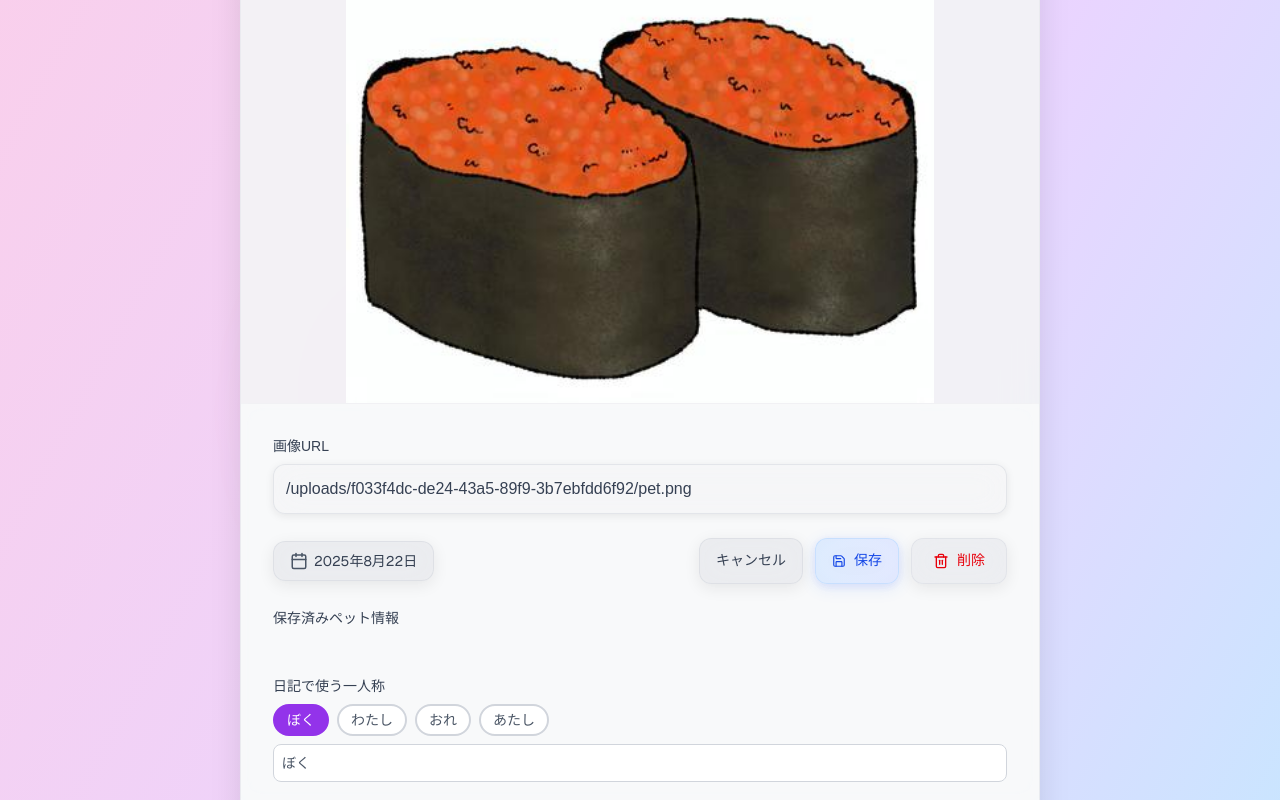
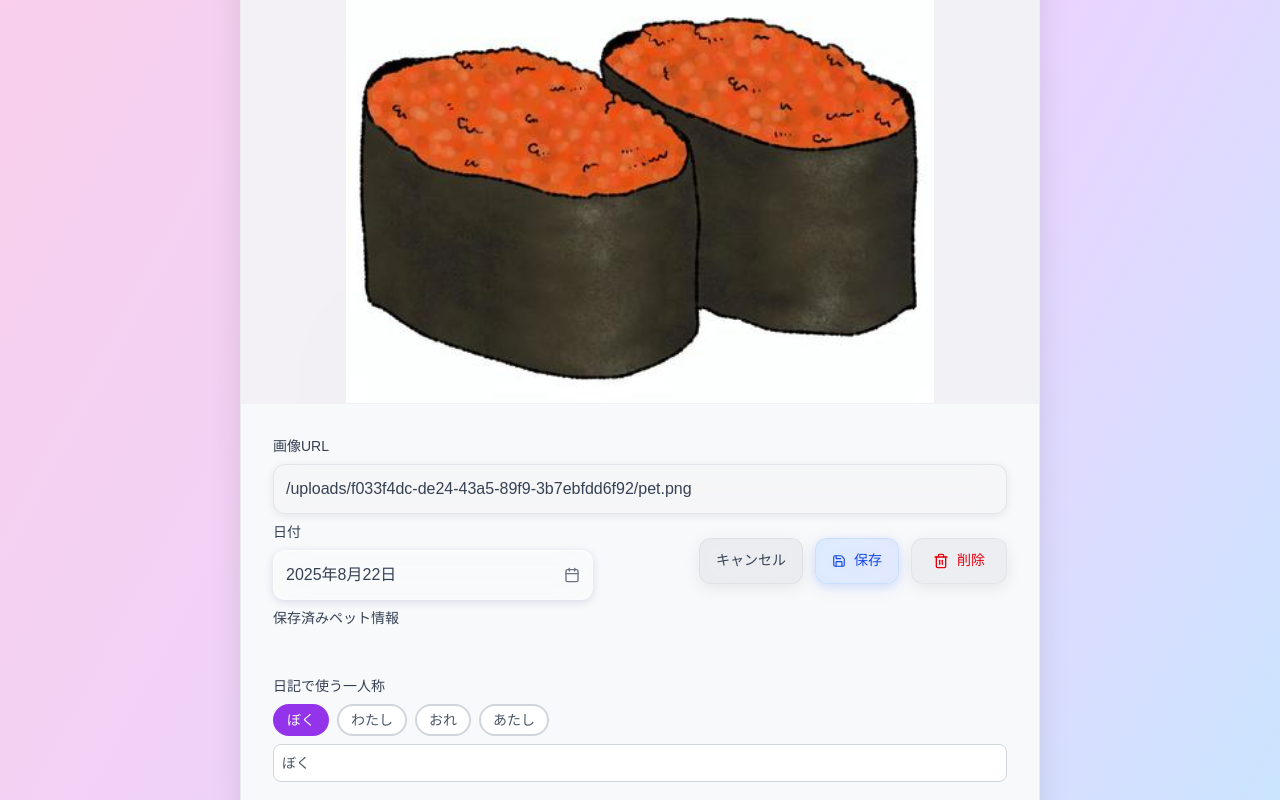
Before and after one commit to Aid-On/next-pet-diary, a Next.js app: page /030ed322-5bac-4adc-b1fc-16ab7660b46b/edit in a window 1280 px wide. Shown: the part 374-1174 px from the top of the page. Built offline with nearby package versions, Linux system fonts and the light colour scheme.

Commit message:
カレンダーUIを追加

```diff
--- a/data/items.json
+++ b/data/items.json
@@ -50,5 +50,15 @@
     "content": "あちし、ユキ。今日は新しい匂いを追いかけてお部屋をぴょんぴょん。休憩に、白いつるんのお水の入れものを見つけて、くんくんしてから、つめたいのをこくん。ルビーみたいなおめめに光がきらっと入って、胸までしゃんとしたよ。みどりのマットは足がすべらなくて、ふわふわの体がうれしそうに揺れる。牧草のほそい葉っぱが一本ころんと落ちてて、あちしのお口に「またあとでね」って合図したみたい。耳をぺたんとしてもう一口のんだら、もこもこクッションに顔をうずめて小さく休憩。あちしを見守ってくれる人の気配がするたび、こころがぽかぽか。いっぱい遊んで、ちゃんと飲んで、今日もごきげんな一日。",
     "petCharacteristics": "・好奇心旺盛\n・活発\n・ふわふわ\n・目がルビーみたい",
     "firstPersonPronoun": "あちし"
+  },
+  {
+    "id": "5c4349c7-43e7-49b8-b7c1-f2250d517843",
+    "authour": "おぐま",
+    "petName": "おぐま",
+    "imageUrl": "/uploads/cb441164-beb7-4367-b6db-98e39dceabf0/pet.jpg",
+    "createdAt": "2025-08-31T11:37:27.815Z",
+    "content": "ぼく、おぐま。今日は黒いスーツに赤いネクタイで、まるっと座って飼い主を待った。かっこいい格好をすると、背すじがしゃんとする。けれど、お昼を過ぎたあたりからお腹がぐうっと鳴いて、いつものクセでソワソワ。暴れたくなる前に、深呼吸して両手をぎゅっと握ってがまんした。帰ってきた飼い主が「はま寿司食べたよ」って笑って教えてくれて、頭の中にシャリの音と香りがひろがった。いい子に待てたごほうびに、ぼくは温かいごはんを少しもらって、心まで満たされた。丸い体でちょこんと正面を向いて、写真も上手に撮ってもらえた。撫でてもらうと鼓動がおだやかになる。見てくれて名前を呼んでくれて、ありがとう。明日もちゃんとお腹の声に耳をすませる練習をしよう。",
+    "petCharacteristics": "お腹がすいたら暴れる、ヒト",
+    "firstPersonPronoun": "ぼく"
   }
 ]
--- a/src/app/[id]/edit/page.tsx
+++ b/src/app/[id]/edit/page.tsx
@@ -15,6 +15,7 @@ import GlassCard from '@/components/GlassCard';
 import GlassTag from '@/components/GlassTag';
 import GlassInput from '@/components/GlassInput';
 import GlassTextarea from '@/components/GlassTextarea';
+import GlassDatePicker from '@/components/GlassDatePicker';
 
 export default function PetEditPage() {
   const params = useParams();
@@ -35,6 +36,7 @@ export default function PetEditPage() {
     petName: '',
     petCharacteristics: '',
     firstPersonPronoun: 'ぼく',
+    createdAt: new Date(),
   });
   // ペット情報保存チェック
   const [shouldSavePetInfo, setShouldSavePetInfo] = useState<boolean>(false);
@@ -143,6 +145,7 @@ export default function PetEditPage() {
         petName: data.petName || data.authour || '',
         petCharacteristics: data.petCharacteristics || '',
         firstPersonPronoun: data.firstPersonPronoun || 'ぼく',
+        createdAt: new Date(data.createdAt),
       });
       setLoading(false);
     } catch (err) {
@@ -181,7 +184,7 @@ export default function PetEditPage() {
           petName: editData.petName,
           petCharacteristics: editData.petCharacteristics,
           firstPersonPronoun: editData.firstPersonPronoun,
-          createdAt: diaryEntry.createdAt.toISOString(),
+          createdAt: editData.createdAt.toISOString(),
         }),
       });
 
@@ -323,9 +326,16 @@ export default function PetEditPage() {
               </div>
 
               <div className="w-full h-[46px] flex justify-between items-center mb-6">
-                <GlassTag icon={Calendar} variant="gray" className="h-[40px]">
-                  {formatDate(diaryEntry.createdAt)}
-                </GlassTag>
+                <div className="flex-1 max-w-xs">
+                  <label className="block text-sm font-medium text-gray-700 mb-2">
+                    日付
+                  </label>
+                  <GlassDatePicker
+                    value={editData.createdAt}
+                    onChange={(date) => setEditData({ ...editData, createdAt: date })}
+                    disabled={saving}
+                  />
+                </div>
                 <div className="flex space-x-3">
                   <Link href={`/${id}`}>
                     <GlassButton variant="secondary">
--- /dev/null
+++ b/src/components/GlassDatePicker.tsx
@@ -0,0 +1,183 @@
+'use client';
+
+import { useState, useRef, useEffect } from 'react';
+import { Calendar, ChevronLeft, ChevronRight } from 'lucide-react';
+
+interface GlassDatePickerProps {
+  value: Date;
+  onChange: (date: Date) => void;
+  disabled?: boolean;
+  placeholder?: string;
+}
+
+export default function GlassDatePicker({
+  value,
+  onChange,
+  disabled = false,
+  placeholder = "日付を選択"
+}: GlassDatePickerProps) {
+  const [isOpen, setIsOpen] = useState(false);
+  const [currentMonth, setCurrentMonth] = useState(new Date(value.getFullYear(), value.getMonth()));
+  const containerRef = useRef<HTMLDivElement>(null);
+
+  const formatDate = (date: Date): string => {
+    const year = date.getFullYear();
+    const month = date.getMonth() + 1;
+    const day = date.getDate();
+    return `${year}年${month}月${day}日`;
+  };
+
+  const getDaysInMonth = (date: Date) => {
+    const year = date.getFullYear();
+    const month = date.getMonth();
+    const firstDay = new Date(year, month, 1);
+    const lastDay = new Date(year, month + 1, 0);
+    const daysInMonth = lastDay.getDate();
+    const startDayOfWeek = firstDay.getDay();
+
+    const days: (Date | null)[] = [];
+
+    // 前月の空白日を追加
+    for (let i = 0; i < startDayOfWeek; i++) {
+      days.push(null);
+    }
+
+    // 当月の日付を追加
+    for (let day = 1; day <= daysInMonth; day++) {
+      days.push(new Date(year, month, day));
+    }
+
+    return days;
+  };
+
+  const handleDateClick = (date: Date) => {
+    onChange(date);
+    setIsOpen(false);
+  };
+
+  const goToPreviousMonth = () => {
+    setCurrentMonth(new Date(currentMonth.getFullYear(), currentMonth.getMonth() - 1));
+  };
+
+  const goToNextMonth = () => {
+    setCurrentMonth(new Date(currentMonth.getFullYear(), currentMonth.getMonth() + 1));
+  };
+
+  const isToday = (date: Date) => {
+    const today = new Date();
+    return date.toDateString() === today.toDateString();
+  };
+
+  const isSelected = (date: Date) => {
+    return date.toDateString() === value.toDateString();
+  };
+
+  // クリック外しで閉じる
+  useEffect(() => {
+    const handleClickOutside = (event: MouseEvent) => {
+      if (containerRef.current && !containerRef.current.contains(event.target as Node)) {
+        setIsOpen(false);
+      }
+    };
+
+    if (isOpen) {
+      document.addEventListener('mousedown', handleClickOutside);
+    }
+
+    return () => {
+      document.removeEventListener('mousedown', handleClickOutside);
+    };
+  }, [isOpen]);
+
+  const days = getDaysInMonth(currentMonth);
+  const monthName = currentMonth.toLocaleDateString('ja-JP', { year: 'numeric', month: 'long' });
+
+  return (
+    <div ref={containerRef} className="relative">
+      {/* 日付入力フィールド */}
+      <button
+        type="button"
+        onClick={() => !disabled && setIsOpen(!isOpen)}
+        disabled={disabled}
+        className="relative w-full p-3 bg-white/15 backdrop-blur-[15px] border border-white/30 rounded-[12px] text-gray-700 shadow-[0_2px_8px_0_rgba(31,38,135,0.15)] focus:bg-white/20 focus:border-white/50 focus:shadow-[0_4px_12px_0_rgba(31,38,135,0.25)] focus:outline-none transition-all duration-300 text-left flex items-center justify-between disabled:opacity-50 disabled:cursor-not-allowed"
+      >
+        <span>{formatDate(value)}</span>
+        <Calendar size={16} className="text-gray-500" />
+      </button>
+
+      {/* カレンダードロップダウン */}
+      {isOpen && (
+        <div className="absolute top-full left-0 mt-2 w-80 bg-white/25 backdrop-blur-2xl border border-white/30 rounded-2xl shadow-2xl z-50 p-4">
+          {/* ヘッダー */}
+          <div className="flex items-center justify-between mb-4">
+            <button
+              type="button"
+              onClick={goToPreviousMonth}
+              className="p-2 bg-white/20 backdrop-blur-md border border-white/30 rounded-full hover:bg-white/30 transition-all duration-200"
+            >
+              <ChevronLeft size={16} className="text-gray-700" />
+            </button>
+            <h3 className="text-lg font-semibold text-gray-800">{monthName}</h3>
+            <button
+              type="button"
+              onClick={goToNextMonth}
+              className="p-2 bg-white/20 backdrop-blur-md border border-white/30 rounded-full hover:bg-white/30 transition-all duration-200"
+            >
+              <ChevronRight size={16} className="text-gray-700" />
+            </button>
+          </div>
+
+          {/* 曜日ヘッダー */}
+          <div className="grid grid-cols-7 gap-1 mb-2">
+            {['日', '月', '火', '水', '木', '金', '土'].map((day, index) => (
+              <div
+                key={day}
+                className={`text-center text-xs font-medium py-2 ${
+                  index === 0 ? 'text-red-500' : index === 6 ? 'text-blue-500' : 'text-gray-600'
+                }`}
+              >
+                {day}
+              </div>
+            ))}
+          </div>
+
+          {/* 日付グリッド */}
+          <div className="grid grid-cols-7 gap-1">
+            {days.map((date, index) => (
+              <div key={index} className="aspect-square">
+                {date ? (
+                  <button
+                    type="button"
+                    onClick={() => handleDateClick(date)}
+                    className={`w-full h-full text-sm rounded-lg transition-all duration-200 ${
+                      isSelected(date)
+                        ? 'bg-gradient-to-r from-pink-400 to-cyan-400 text-white font-semibold shadow-lg'
+                        : isToday(date)
+                        ? 'bg-white/40 backdrop-blur-md border border-white/50 text-gray-800 font-medium'
+                        : 'bg-white/10 backdrop-blur-sm border border-white/20 text-gray-700 hover:bg-white/20 hover:border-white/40'
+                    }`}
+                  >
+                    {date.getDate()}
+                  </button>
+                ) : (
+                  <div className="w-full h-full"></div>
+                )}
+              </div>
+            ))}
+          </div>
+
+          {/* 今日ボタン */}
+          <div className="mt-4 pt-3 border-t border-white/20">
+            <button
+              type="button"
+              onClick={() => handleDateClick(new Date())}
+              className="w-full py-2 bg-white/20 backdrop-blur-md border border-white/30 rounded-xl text-gray-700 font-medium hover:bg-white/30 transition-all duration-200"
+            >
+              今日
+            </button>
+          </div>
+        </div>
+      )}
+    </div>
+  );
+}
--- a/src/components/PetSelector.tsx
+++ b/src/components/PetSelector.tsx
@@ -117,10 +117,9 @@ export default function PetSelector({
 
           {savedPets.map(pet => (
             <div key={pet.id} className="relative">
-              <button
-                type="button"
+              <div
                 onClick={() => handleSelectPet(pet)}
-                className="w-full p-3 text-left hover:bg-gray-50 border-b border-gray-100 last:border-b-0"
+                className="w-full p-3 text-left hover:bg-gray-50 border-b border-gray-100 last:border-b-0 cursor-pointer"
               >
                 <div className="flex justify-between items-start">
                   <div className="flex-1 min-w-0">
@@ -141,7 +140,10 @@ export default function PetSelector({
                   </div>
                   <button
                     type="button"
-                    onClick={e => setShowDeleteConfirm(pet.id)}
+                    onClick={e => {
+                      e.stopPropagation();
+                      setShowDeleteConfirm(pet.id);
+                    }}
                     className="ml-2 p-1 text-red-500 hover:text-red-700 hover:bg-red-50 rounded"
                     title="削除"
                   >
@@ -160,7 +162,7 @@ export default function PetSelector({
                     </svg>
                   </button>
                 </div>
-              </button>
+              </div>
 
               {/* 削除確認ダイアログ */}
               {showDeleteConfirm === pet.id && (
```
Also changed, not shown: public/uploads/cb441164-beb7-4367-b6db-98e39dceabf0/pet.jpg (added).
